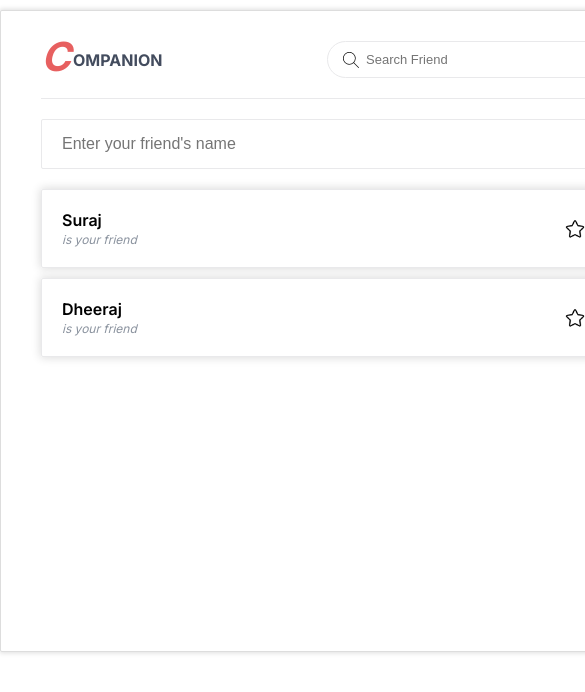
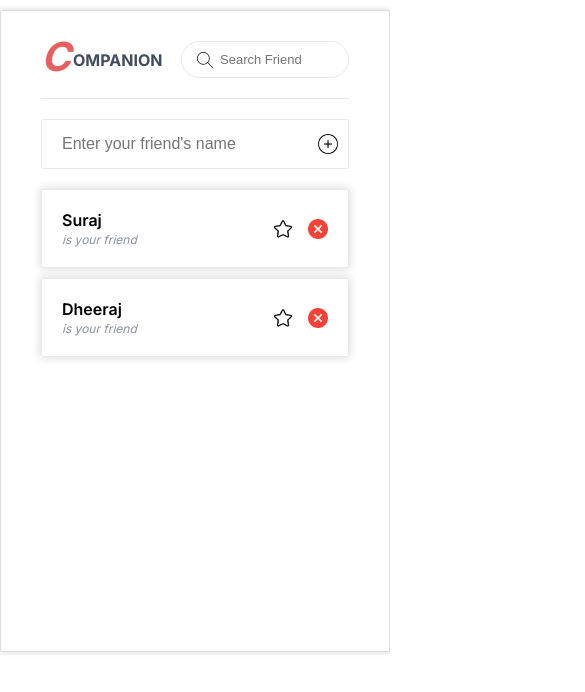
Before and after one commit to tushjoshi9/companion, a React (Create React App) app: page / in a window 390 px wide. Shown: the top 692 px of the page, 585 px wide, since content can reach past the window. Built offline with nearby package versions, Linux system fonts and the light colour scheme.

Commit message:
Minor responsive fix

```diff
--- a/src/index.css
+++ b/src/index.css
@@ -9,7 +9,7 @@ body {
 
 .App {
   text-align: center;
-  width: 600px;
+  max-width: 600px;
   margin: 0 auto;
   background-color: white;
   padding: 20px 40px;
```
